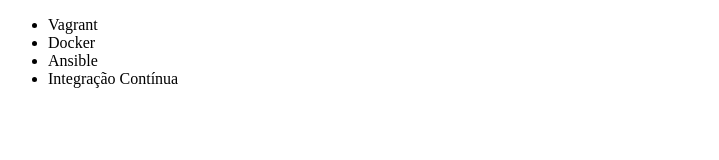
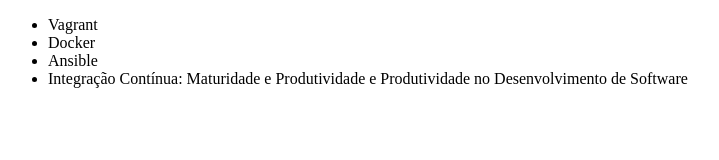
Before and after one commit to mayloncastro/alura-git, a plain HTML site: page index.html in a window 1280 px wide. Shown: the whole page, without its empty margins (0-719 px from the left). Drawn offline with Linux system fonts and the light colour scheme.

Commit message:
Renomeando Curo de Integração Contínua

```diff
--- a/index.html
+++ b/index.html
@@ -9,7 +9,7 @@
         <li>Vagrant</li>
         <li>Docker</li>
         <li>Ansible</li>
-        <li>Integração Contínua</li>
+        <li>Integração Contínua: Maturidade e Produtividade e Produtividade no Desenvolvimento de Software</li>
     </ul>
 </body>
 </html>
```
